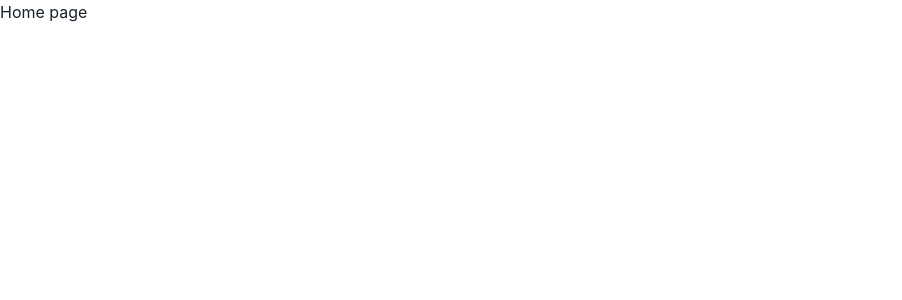
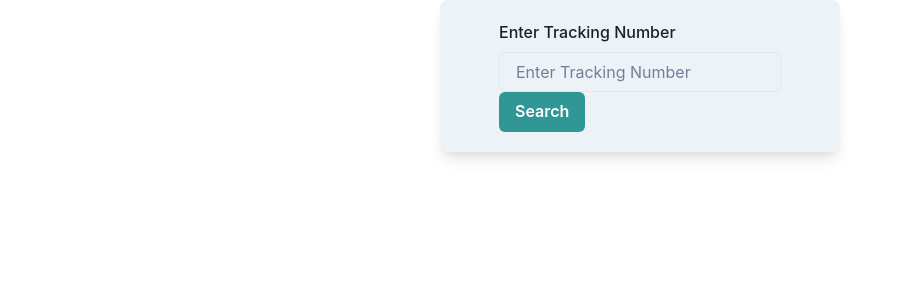
Before and after one commit to hrtechplus/InspiredTech-Tracking, a React (Create React App) app in the folder frontend/: page / in a window 1280 px wide. Shown: the top 300 px of the page, without its empty margins (0-902 px from the left). Built offline with nearby package versions, Linux system fonts and the light colour scheme.

Commit message:
Update App.js

```diff
--- a/frontend/src/App.js
+++ b/frontend/src/App.js
@@ -1,9 +1,9 @@
 import AdminLogin from "./trackingComponent/admin/AdminLogin";
-
+import ParcelForm from "./trackingComponent/user/ParcelForm";
 function App() {
   return (
     <div className="App">
-      <p>Home page</p>
+      <ParcelForm />
     </div>
   );
 }
```
